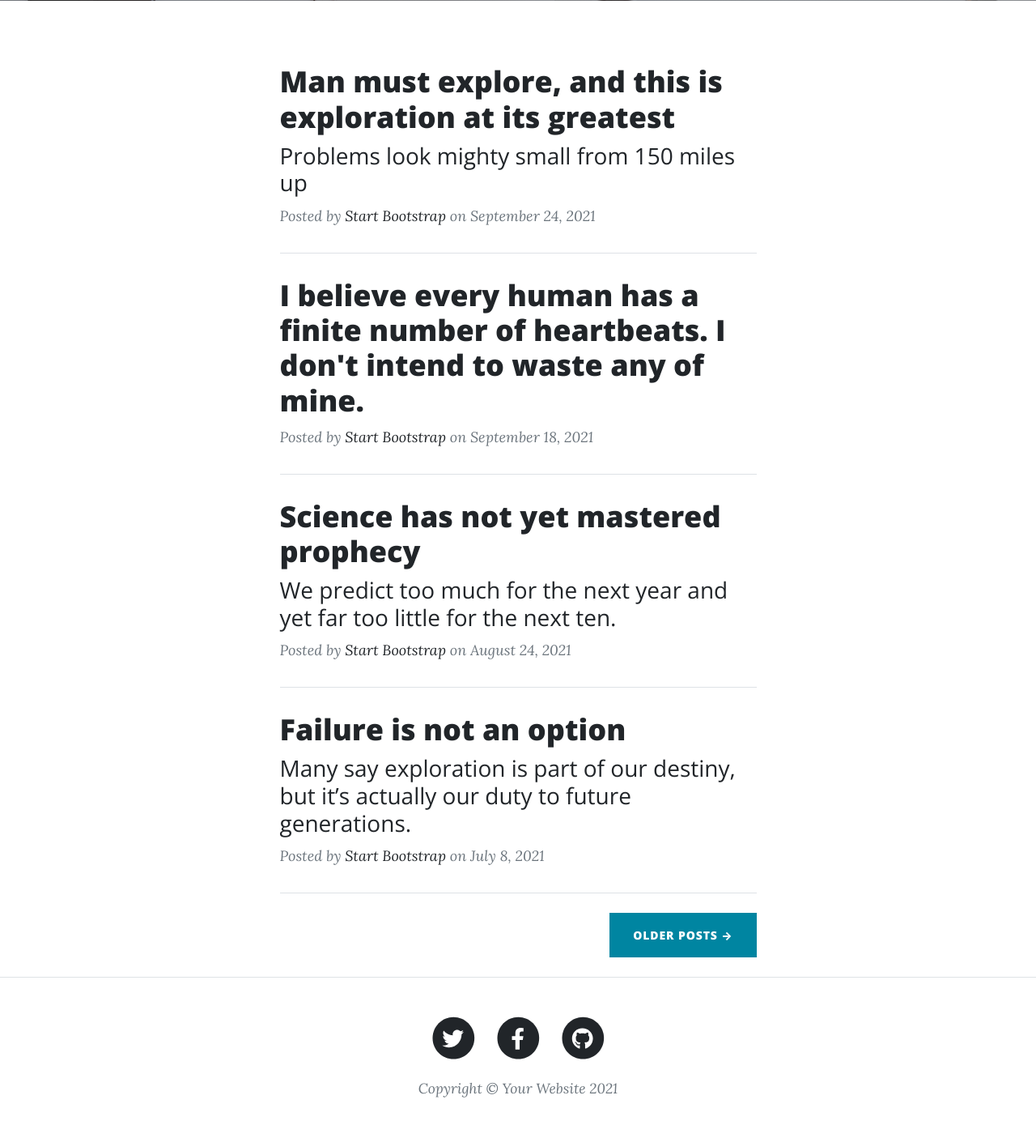
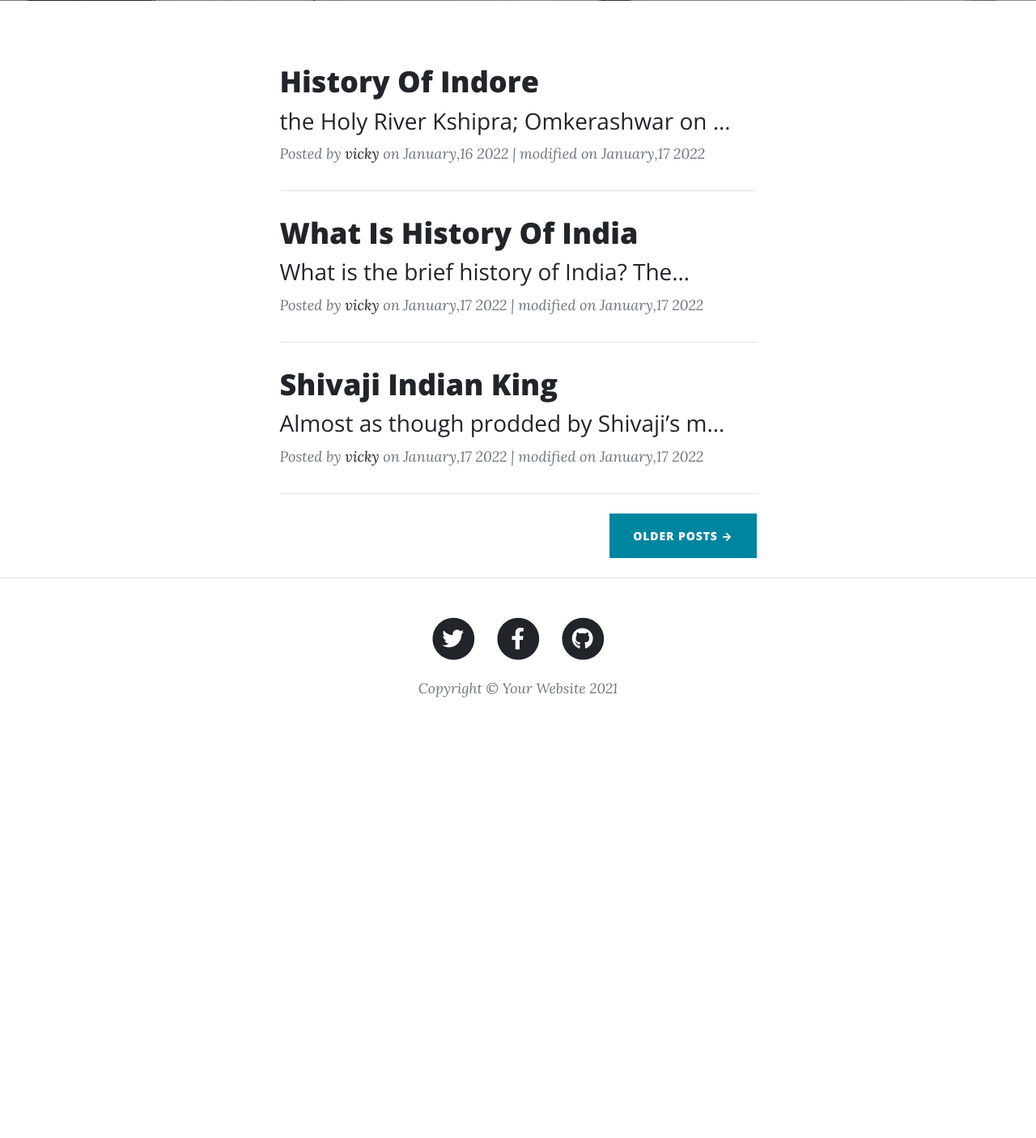
Before and after one commit to vickypanchal501/blogvicky, a Django app: page / in a window 1280 px wide. Shown: the part 531-1936 px from the top of the page at 81% size. After the commit the page ends 1392 px from the top, so only its background shows below. Run offline with Django 3.2, Linux system fonts and the light colour scheme; data comes from the database, SQL or seed files in the repository; both versions use the stored data as it was after the commit; some libraries are stand-ins or nearby versions.

Commit message:
Day-4
* i have  create blog/index.html
* i have content block
* pass the data in content like title , summary ,auther, date

```diff
--- a/blog/models.py
+++ b/blog/models.py
@@ -37,3 +37,6 @@ class Post(models.Model):
 
     def __str__(self):
         return self.title
+
+    class Meta:
+        ordering = ["-modified_at"]
--- a/blog/views.py
+++ b/blog/views.py
@@ -1,13 +1,23 @@
 from ast import Pass
+from pdb import Pdb
+from telnetlib import STATUS
 from django.shortcuts import render
 from django.http import HttpResponse
+from blog.models import Post
 # Create your views here.
 
 def home_view(request, *args, **kwargs):
     # pass
     # html = "<h1> hello world </h1>"
     # return HttpResponse(html)
-    return render(request, "base.html", {"title": "hello world!"})
+    # import pdb;pdb.set_trace()
+
+    posts = Post.objects.filter(status = "PUBLISHED")
+    context_data = {
+        "title": "Home Blog | Posts",
+        "posts": posts
+    }
+    return render(request, "blog/index.html", context_data)
 
 # def sum(**args):
 #     data = list(*args)
--- a/template/base.html
+++ b/template/base.html
@@ -27,10 +27,10 @@
                 </button>
                 <div class="collapse navbar-collapse" id="navbarResponsive">
                     <ul class="navbar-nav ms-auto py-4 py-lg-0">
-                        <li class="nav-item"><a class="nav-link px-lg-3 py-3 py-lg-4" href="index.html">Home</a></li>
-                        <li class="nav-item"><a class="nav-link px-lg-3 py-3 py-lg-4" href="about.html">About</a></li>
-                        <li class="nav-item"><a class="nav-link px-lg-3 py-3 py-lg-4" href="post.html">Sample Post</a></li>
-                        <li class="nav-item"><a class="nav-link px-lg-3 py-3 py-lg-4" href="contact.html">Contact</a></li>
+                        <li class="nav-item"><a class="nav-link px-lg-3 py-3 py-lg-4" href="#">Home</a></li>
+                        <li class="nav-item"><a class="nav-link px-lg-3 py-3 py-lg-4" href="#">About</a></li>
+                        <li class="nav-item"><a class="nav-link px-lg-3 py-3 py-lg-4" href="#">Sample Post</a></li>
+                        <li class="nav-item"><a class="nav-link px-lg-3 py-3 py-lg-4" href="#">Contact</a></li>
                     </ul>
                 </div>
             </div>
@@ -49,67 +49,9 @@
             </div>
         </header>
         <!-- Main Content-->
-        <div class="container px-4 px-lg-5">
-            <div class="row gx-4 gx-lg-5 justify-content-center">
-                <div class="col-md-10 col-lg-8 col-xl-7">
-                    <!-- Post preview-->
-                    <div class="post-preview">
-                        <a href="post.html">
-                            <h2 class="post-title">Man must explore, and this is exploration at its greatest</h2>
-                            <h3 class="post-subtitle">Problems look mighty small from 150 miles up</h3>
-                        </a>
-                        <p class="post-meta">
-                            Posted by
-                            <a href="#!">Start Bootstrap</a>
-                            on September 24, 2021
-                        </p>
-                    </div>
-                    <!-- Divider-->
-                    <hr class="my-4" />
-                    <!-- Post preview-->
-                    <div class="post-preview">
-                        <a href="post.html"><h2 class="post-title">I believe every human has a finite number of heartbeats. I don't intend to waste any of mine.</h2></a>
-                        <p class="post-meta">
-                            Posted by
-                            <a href="#!">Start Bootstrap</a>
-                            on September 18, 2021
-                        </p>
-                    </div>
-                    <!-- Divider-->
-                    <hr class="my-4" />
-                    <!-- Post preview-->
-                    <div class="post-preview">
-                        <a href="post.html">
-                            <h2 class="post-title">Science has not yet mastered prophecy</h2>
-                            <h3 class="post-subtitle">We predict too much for the next year and yet far too little for the next ten.</h3>
-                        </a>
-                        <p class="post-meta">
-                            Posted by
-                            <a href="#!">Start Bootstrap</a>
-                            on August 24, 2021
-                        </p>
-                    </div>
-                    <!-- Divider-->
-                    <hr class="my-4" />
-                    <!-- Post preview-->
-                    <div class="post-preview">
-                        <a href="post.html">
-                            <h2 class="post-title">Failure is not an option</h2>
-                            <h3 class="post-subtitle">Many say exploration is part of our destiny, but it’s actually our duty to future generations.</h3>
-                        </a>
-                        <p class="post-meta">
-                            Posted by
-                            <a href="#!">Start Bootstrap</a>
-                            on July 8, 2021
-                        </p>
-                    </div>
-                    <!-- Divider-->
-                    <hr class="my-4" />
-                    <!-- Pager-->
-                    <div class="d-flex justify-content-end mb-4"><a class="btn btn-primary text-uppercase" href="#!">Older Posts →</a></div>
-                </div>
-            </div>
-        </div>
+        {% block content%}
+
+        {% endblock content%}
         <!-- Footer-->
         <footer class="border-top">
             <div class="container px-4 px-lg-5">
--- /dev/null
+++ b/template/blog/index.html
@@ -0,0 +1,31 @@
+{% extends 'base.html' %}
+{% block title %} {{title}} {% endblock title %}
+
+{% block content %}
+<div class="container px-4 px-lg-5">
+    <div class="row gx-4 gx-lg-5 justify-content-center">
+        <div class="col-md-10 col-lg-8 col-xl-7">
+            {% for post in posts %}
+
+            <!-- Post preview-->
+            <div class="post-preview">
+                <a href="#">
+                    <h2 class="post-title">{{post.title|title}}</h2>
+                    <h3 class="post-subtitle">{{post.summary|truncatechars:40}}</h3>
+                </a>
+                <p class="post-meta">
+                    Posted by
+                    <a href="#!">{{post.auther}}</a>
+                    on {{post.created_at|date:"F,d Y"}}
+                    | modified on {{post.modified_at|date:"F,d Y"}}
+                </p>
+            </div>
+            <!-- Divider-->
+            <hr class="my-4" />
+            {% endfor %}
+            <!-- Pager-->
+            <div class="d-flex justify-content-end mb-4"><a class="btn btn-primary text-uppercase" href="#!">Older Posts →</a></div>
+        </div>
+    </div>
+</div>
+{% endblock content %}
```
Also changed, not shown: db.sqlite3.
